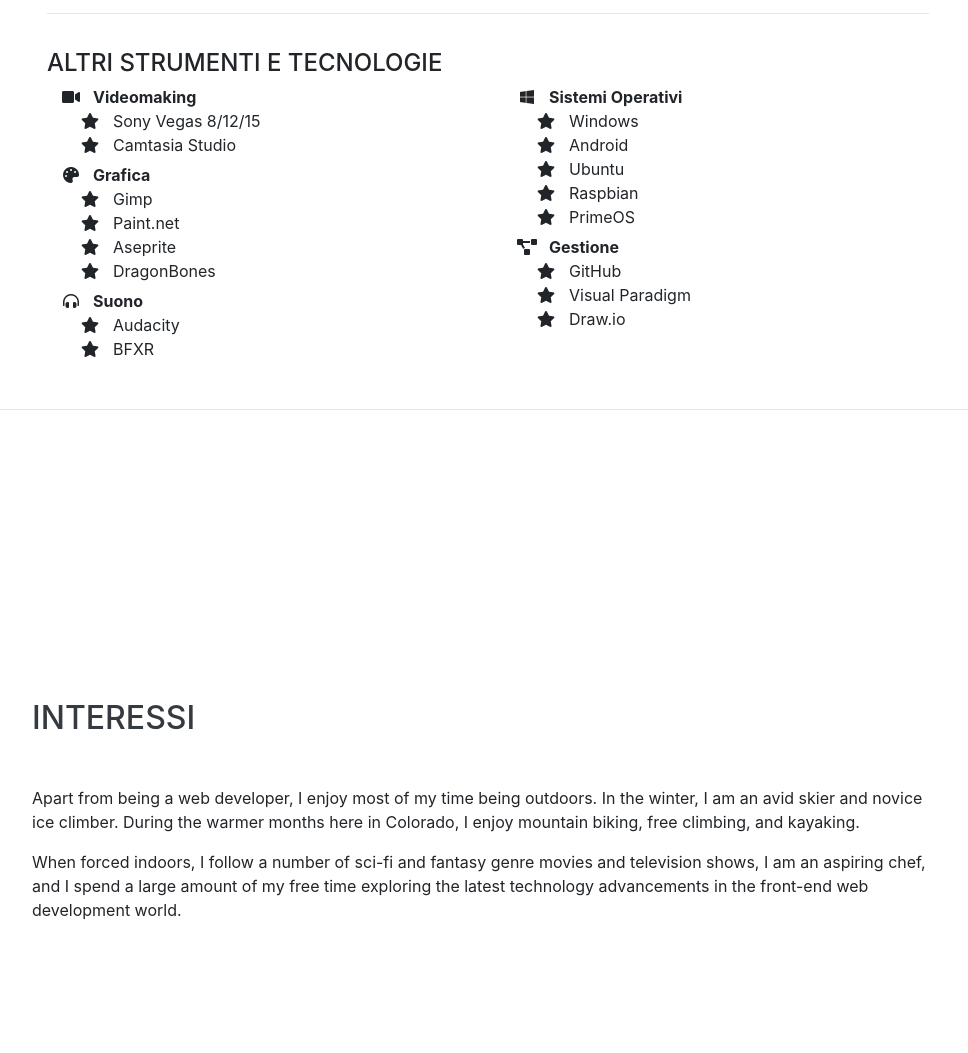
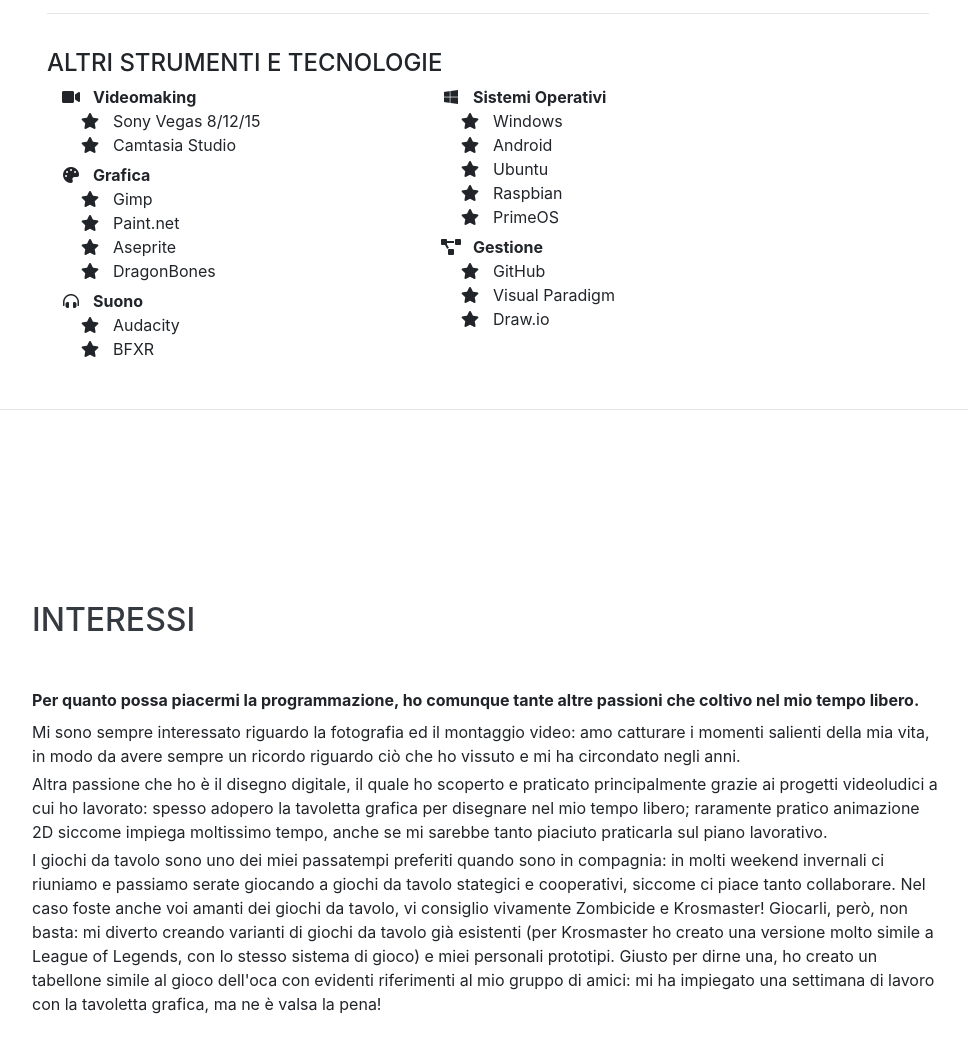
Before and after one commit to frekkanzer2/FabateWebsite, a website with bundled scripts: page index.html in a window 1280 px wide. Shown: the part 2778-3831 px from the top of the page, without its empty margins (288-1256 px from the left). Built offline with nearby package versions, Linux system fonts and the light colour scheme; a web font is replaced by a local one.

Commit message:
Update index.html
Editing interests section

```diff
--- a/index.html
+++ b/index.html
@@ -416,7 +416,7 @@
               <!--HERE GOES OTHER TECHNOLOGIES-->
               <div class="subheading mb-1" style="margin-top: 15px">ALTRI STRUMENTI E TECNOLOGIE</div>
             </div>
-            <div class="col-lg-6">
+            <div class="col-lg-5">
               <ul class="fa-ul mb-0">
                 <li class="myCategory">
                   <div class="fa-li fas fa-video"></div>
@@ -464,7 +464,7 @@
                 </li>
               </ul>
             </div>
-            <div class="col-lg-6">
+            <div class="col-lg-5">
               <ul class="fa-ul mb-0">
                 <li class="myCategory rightBottomResponsiveSmall">
                   <div class="fa-li fab fa-windows"></div>
@@ -522,8 +522,31 @@
     <section class="resume-section p-3 p-lg-5 d-flex align-items-center" id="interests">
       <div class="w-100">
         <h2 class="mb-5">Interessi</h2>
-        <p>Apart from being a web developer, I enjoy most of my time being outdoors. In the winter, I am an avid skier and novice ice climber. During the warmer months here in Colorado, I enjoy mountain biking, free climbing, and kayaking.</p>
-        <p class="mb-0">When forced indoors, I follow a number of sci-fi and fantasy genre movies and television shows, I am an aspiring chef, and I spend a large amount of my free time exploring the latest technology advancements in the front-end web development world.</p>
+        <p class="mb-2">
+          <b>
+            Per quanto possa piacermi la programmazione, ho comunque tante altre passioni che coltivo nel mio tempo libero.
+          </b>
+        </p>
+        <p class="mb-1">
+          Mi sono sempre interessato riguardo la fotografia ed il montaggio video: amo catturare i momenti salienti della mia vita, in modo da avere
+          sempre un ricordo riguardo ciò che ho vissuto e mi ha circondato negli anni.
+        </p>
+        <p class="mb-1">
+          Altra passione che ho è il disegno digitale, il quale ho scoperto e praticato principalmente grazie ai progetti videoludici a cui ho lavorato:
+          spesso adopero la tavoletta grafica per disegnare nel mio tempo libero; raramente pratico animazione 2D siccome impiega moltissimo tempo,
+          anche se mi sarebbe tanto piaciuto praticarla sul piano lavorativo.
+        </p>
+        <p class="mb-1">
+          I giochi da tavolo sono uno dei miei passatempi preferiti quando sono in compagnia: in molti weekend invernali ci riuniamo e passiamo serate
+          giocando a giochi da tavolo stategici e cooperativi, siccome ci piace tanto collaborare. Nel caso foste anche voi amanti dei giochi da tavolo, vi
+          consiglio vivamente Zombicide e Krosmaster! Giocarli, però, non basta: mi diverto creando varianti di giochi da tavolo già esistenti
+          (per Krosmaster ho creato una versione molto simile a League of Legends, con lo stesso sistema di gioco) e miei personali prototipi.
+          Giusto per dirne una, ho creato un tabellone simile al gioco dell'oca con evidenti riferimenti al mio gruppo di amici: mi ha impiegato una
+          settimana di lavoro con la tavoletta grafica, ma ne è valsa la pena!
+        </p>
+        <p class="mb-0">
+          <!--CONTINUE HERE!!!-->
+        </p>
       </div>
     </section>
 
```
